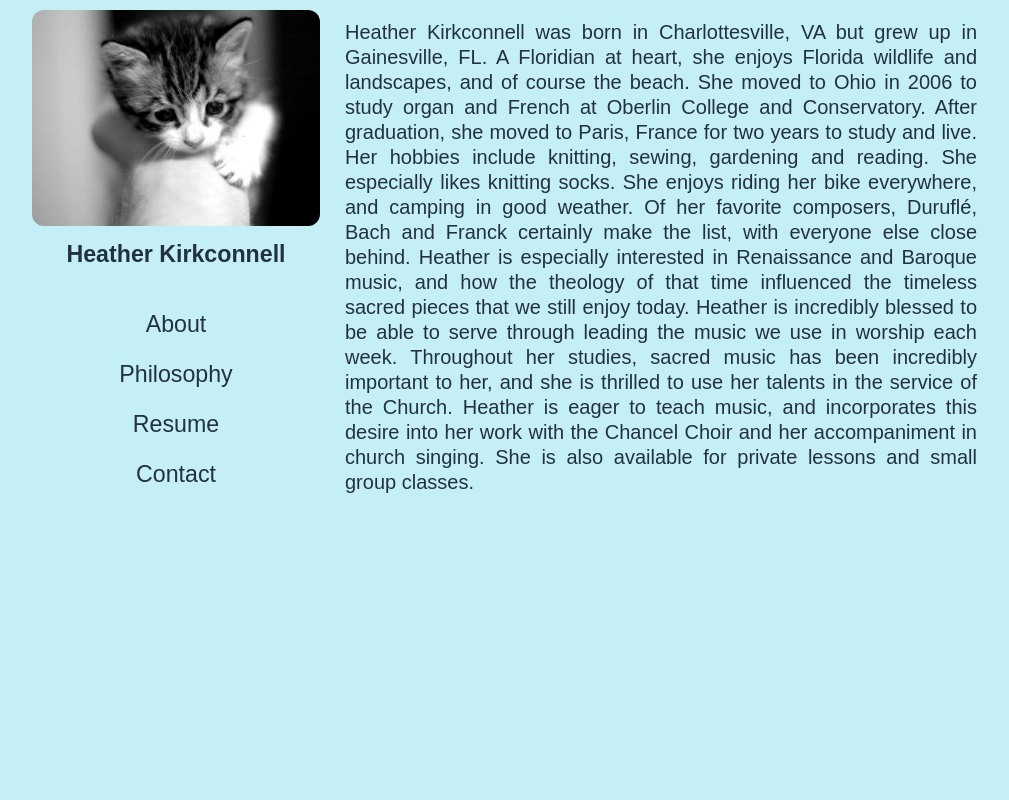
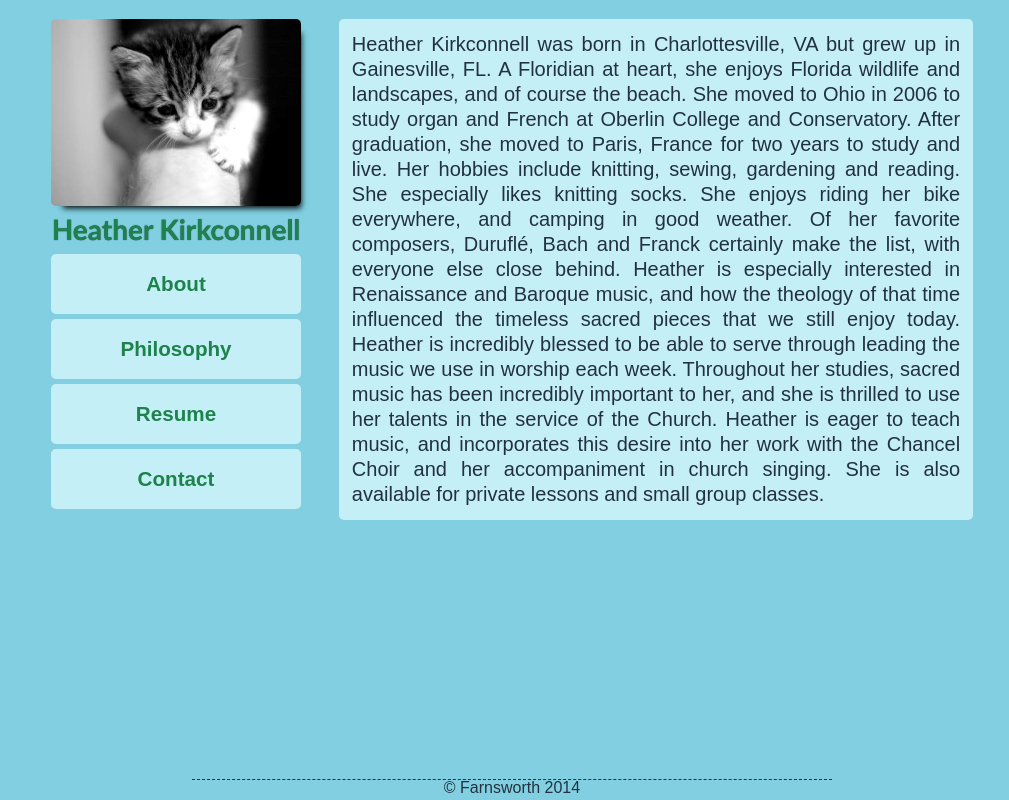
Before and after one commit to baroquebloke/heather-kirkconnell, a Flask app: page / in a window 1280 px wide. Shown: the whole page, without its empty margins (128-1137 px from the left). Run offline with Flask 2, Linux system fonts and the light colour scheme.

Commit message:
colors, design, organization, etc
just waiting on final content.  colors ok?

```diff
--- a/static/style.css
+++ b/static/style.css
@@ -49,23 +49,32 @@ table {
 
 /* ################################################# */
 html, body {
-  background-color: #c5eff7;
+  background-color: #81cfe0;
+  height: 100%;
   color: #22313f;
   font-family: Arial,"Helvetica Neue",Helvetica,sans-serif;
 }
 .container {
   max-width: 960px;
-  padding: 10px;
+  min-height: 100%;
   margin: 0 auto;
+  margin-bottom: -21px;
+}
+.container:after {
+  content: "";
+  display: block;
+  height: 20px;
 }
 a {
-  color: #22313f;
+  color: #26a65b;
+  font-weight: bold;
 }
 a:hover {
-  color: #913d88;
+  color: #8e44ad;
 }
 .head-wrap {
-  max-width: 30%;
+  max-width: 26%;
+  margin: 2%;
   text-align: center;
   float: left;
 }
@@ -75,44 +84,82 @@ header {
 header img {
   max-width: 100%;
   height: auto;
-  -webkit-border-radius: 12px;
-     -moz-border-radius: 12px;
-          border-radius: 12px;
+  -webkit-border-radius: 5px;
+     -moz-border-radius: 5px;
+          border-radius: 5px;
+  -webkit-box-shadow: 6px 8px 6px -6px black;
+     -moz-box-shadow: 6px 8px 6px -6px black;
+          box-shadow: 6px 8px 6px -6px black;
 }
 header a {
-  line-height: 50px;
-  font-size: 145%;
+  font-family: "Gill Sans","Gill Sans MT",Calibri,sans-serif;
+  text-shadow: 0 0 1px #22313f;
+  color: #1e824c;
+  line-height: 40px;
+  font-size: 175%;
   font-weight: bold;
   text-decoration: none;
 }
 menu {
-  padding: 20px;
-  font-size: 145%;
+  font-size: 129%;
   line-height: 50px;
+}
+menu li {
+  background-color: #c5eff7;
+  -webkit-border-radius: 5px;
+     -moz-border-radius: 5px;
+          border-radius: 5px;
+  margin: 5px 0 5px 0;
+  padding: 5px;
 }
 menu a {
   text-decoration: none;
+  color: #1e824c;
+  /*-webkit-text-stroke: 1px #22313f;
+  text-shadow:
+      1px 1px 0 #000,
+    -1px -1px 0 #000,
+     1px -1px 0 #000,
+     -1px 1px 0 #000,
+      1px 1px 0 #000;*/
 }
 .content-wrap {
-  max-width: 70%;
+  background-color: #c5eff7;
+  -webkit-border-radius: 5px;
+     -moz-border-radius: 5px;
+          border-radius: 5px;
+  margin: 2%;
+  max-width: 66%;
   float: left;
 }
 .page-content {
-  padding: 10px 15px 10px 25px;
+  padding: 2%;
   text-align: justify;
   font-size: 125%;
   line-height: 25px;
   float: left;
 }
+footer {
+  height: 20px;
+  max-width: 50%;
+  text-align: center;
+  border-top: 1px dashed #22313f;
+  margin: 0 auto;
+  clear: both;
+}
 @media screen and (max-width: 750px) {
-  .head-wrap { min-width: 100%; }
+  .head-wrap { min-width: 96%; margin-bottom: 0; }
   header { max-width: 300px; }
-  menu { padding: 30px 20px 0 20px; line-height: 100%;}
+  header img { -webkit-box-shadow: 0 8px 6px -6px black;
+                  -moz-box-shadow: 0 8px 6px -6px black;
+                       box-shadow: 0 8px 6px -6px black; }
+
+  header a { font-size: 165%; }
+  menu { line-height: 100%;}
   menu ul { text-align: justify; }
   menu ul:after { content: ""; display: inline-block; width: 100%; }
-  menu li { display: inline-block; }
-  .content-wrap { min-width: 100%; }
-  .page-content { padding: 10px; }
+  menu li { display: inline-block; padding: 10px 10px 10px 10px; }
+  .content-wrap { min-width: 96%; margin-top: 0; }
 }
 @media screen and (max-width: 480px) {
   menu li { display: block; text-align: center; line-height: 50px; }
--- a/templates/layouts/base.html
+++ b/templates/layouts/base.html
@@ -46,5 +46,10 @@
         </div>
       </div>
     </div>
+    <footer>
+      <h1>
+        &copy Farnsworth 2014
+      </h1>
+    </footer>
   </body>
 </html>
```
